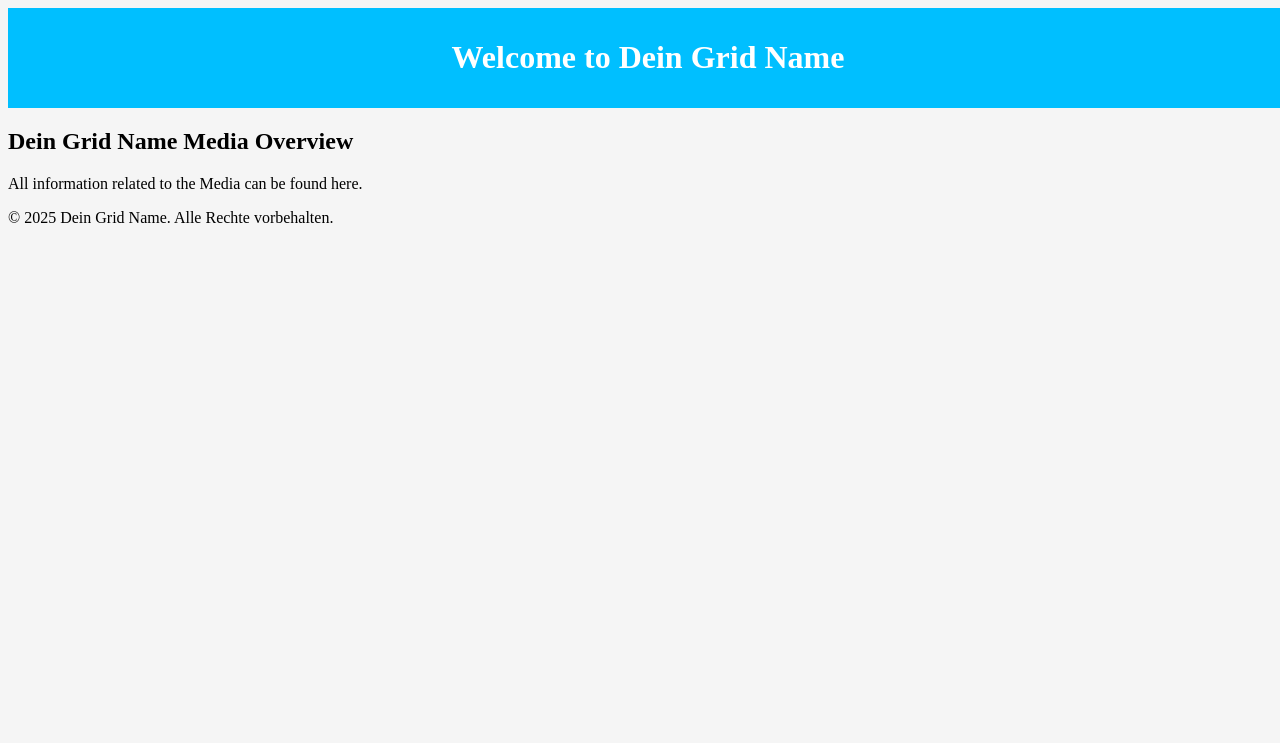
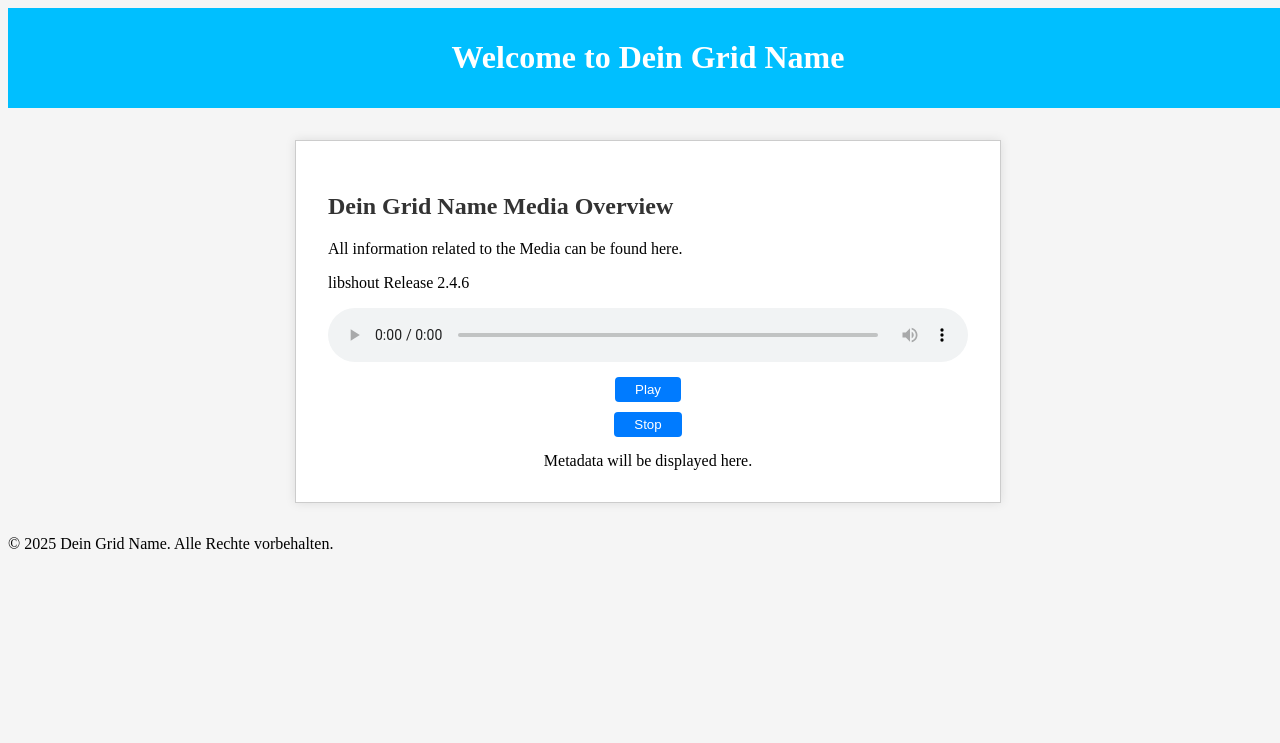
Before and after one commit to ManfredAabye/OpenSim.Webinterface, a PHP site: page /stream/icecast.php in a window 1280 px wide. Shown: the top 743 px of the page. Run offline with PHP 8.4, Linux system fonts and the light colour scheme.

Commit message:
09022025

```diff
--- a/icecast.php
+++ b/icecast.php
@@ -4,9 +4,59 @@ include 'include/config.php';
 include 'include/header.php';
 ?>
 
+<style>
+htmlBody {font-family: Arial, sans-serif; background-color: #f4f4f4; margin: 0; padding: 0;}
+main {width: 50%; margin: 2em auto; padding: 2em; background-color: #ffffff; border: 1px solid #ccc; box-shadow: 0 0 10px rgba(0, 0, 0, 0.1);}
+h2 {color: #333;}
+#mediaplayer {display: flex; flex-direction: column; align-items: center;}
+#mediaplayer audio {width: 100%; margin-bottom: 10px;}
+#mediaplayer button {padding: 5px 20px; background-color: #007BFF; color: #ffffff; border: none; border-radius: 4px; cursor: pointer; margin: 5px;}
+#mediaplayer button:hover {background-color: #0056b3;}
+#metadata {margin-top: 10px;}
+</style>
+
 <main>
     <h2><?php echo SITE_NAME; ?> Media Overview</h2>
     <p>All information related to the Media can be found here.</p>
+    <p>libshout Release 2.4.6</p>
+
+    <div id="mediaplayer">
+        <audio id="audioPlayer" src="http://localhost:8500/stream" controls></audio>
+        <button onclick="playAudio()">Play</button>
+        <button onclick="stopAudio()">Stop</button>
+        <div id="metadata">Metadata will be displayed here.</div>
+    </div>
 </main>
 
+<script>
+function playAudio() {
+    var audio = document.getElementById("audioPlayer");
+    audio.play();
+}
+
+function stopAudio() {
+    var audio = document.getElementById("audioPlayer");
+    audio.pause();
+    audio.currentTime = 0;
+}
+
+// Function to fetch and display metadata
+function fetchMetadata() {
+    var xhr = new XMLHttpRequest();
+    xhr.open('GET', 'http://localhost:8500/status-json.xsl', true);
+    xhr.onreadystatechange = function() {
+        if (xhr.readyState == 4 && xhr.status == 200) {
+            var data = JSON.parse(xhr.responseText);
+            var metadata = data.icestats.source.title || 'No metadata available';
+            document.getElementById('metadata').innerText = 'Now Playing: ' + metadata;
+        }
+    };
+    xhr.send();
+}
+
+// Fetch metadata every 10 seconds
+setInterval(fetchMetadata, 10000);
+fetchMetadata(); // Initial fetch
+</script>
+
 <?php include 'include/footer.php'; ?>
```
